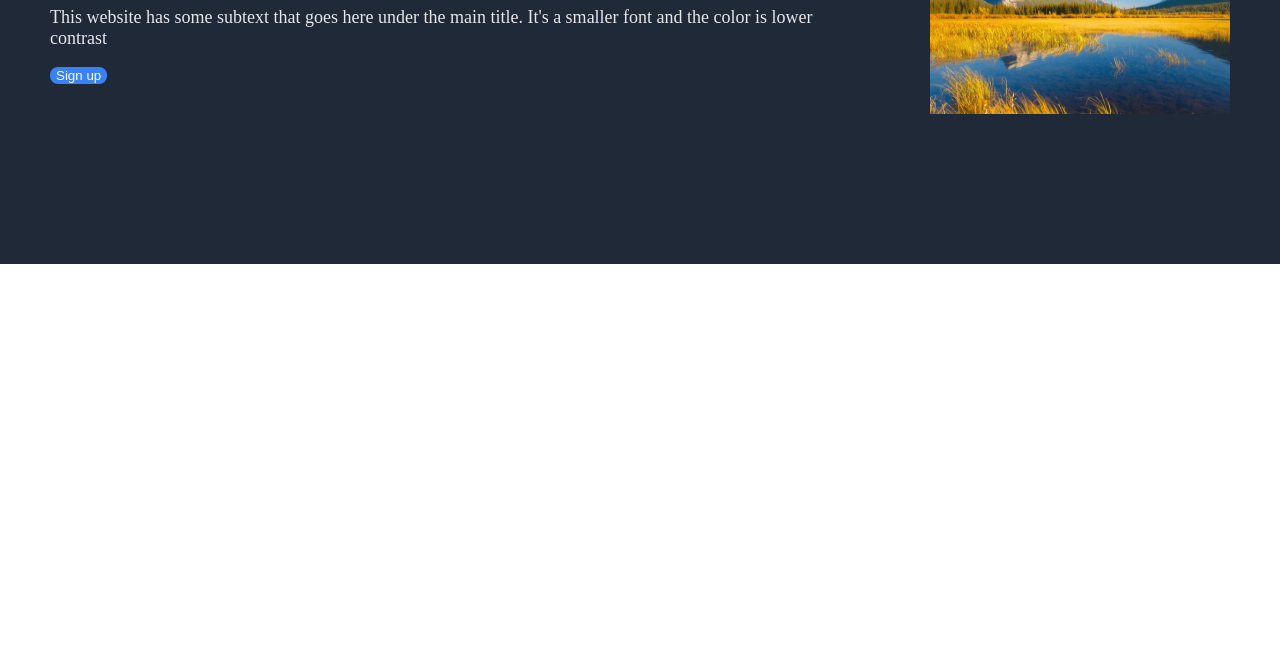
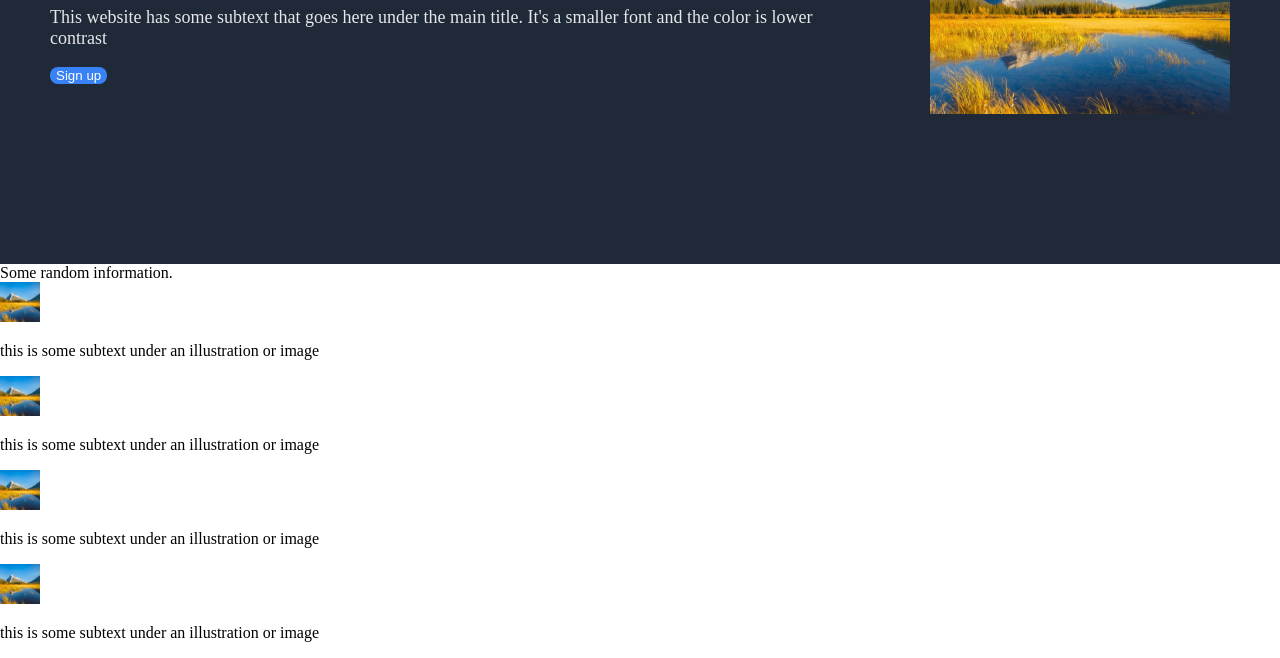
Before and after one commit to NovoneelB/landing-page, a plain HTML site: page index.html in a window 1280 px wide. Shown: the part 214-872 px from the top of the page. Before the commit the page ends 800 px from the top, so only its background shows below. Drawn offline with Linux system fonts and the light colour scheme; files whose address does not match are found by name.

Commit message:
info html complete

```diff
--- a/index.html
+++ b/index.html
@@ -26,4 +26,29 @@
         <img src="/Users/novoneel/landing-page/images/vermilion-lakes-banff-national-park-600nw-2629750907.webp" alt="A valley with mountain in the background" style="width: 300px; height: 200px;">
     </div>
 </div>
+<div class="container3">
+    <div class="Info-parent">
+        <div class="title2">
+            Some random information.
+        </div>
+        <div class="info-child">
+            <div class="child">
+                <img src="/Users/novoneel/landing-page/images/vermilion-lakes-banff-national-park-600nw-2629750907.webp" style="height: 40px; width:40px">
+                <p>this is some subtext under an illustration or image</p>
+            </div>
+            <div class="child">
+                <img src="/Users/novoneel/landing-page/images/vermilion-lakes-banff-national-park-600nw-2629750907.webp" style="height: 40px; width:40px">
+                <p>this is some subtext under an illustration or image</p>
+            </div>
+            <div class="child">
+                <img src="/Users/novoneel/landing-page/images/vermilion-lakes-banff-national-park-600nw-2629750907.webp" style="height: 40px; width:40px">
+                <p>this is some subtext under an illustration or image</p>
+            </div>
+            <div class="child">
+                <img src="/Users/novoneel/landing-page/images/vermilion-lakes-banff-national-park-600nw-2629750907.webp" style="height: 40px; width:40px">
+                <p>this is some subtext under an illustration or image</p>
+            </div>
+        </div>
+    </div>
+</div>
 </html>
```
